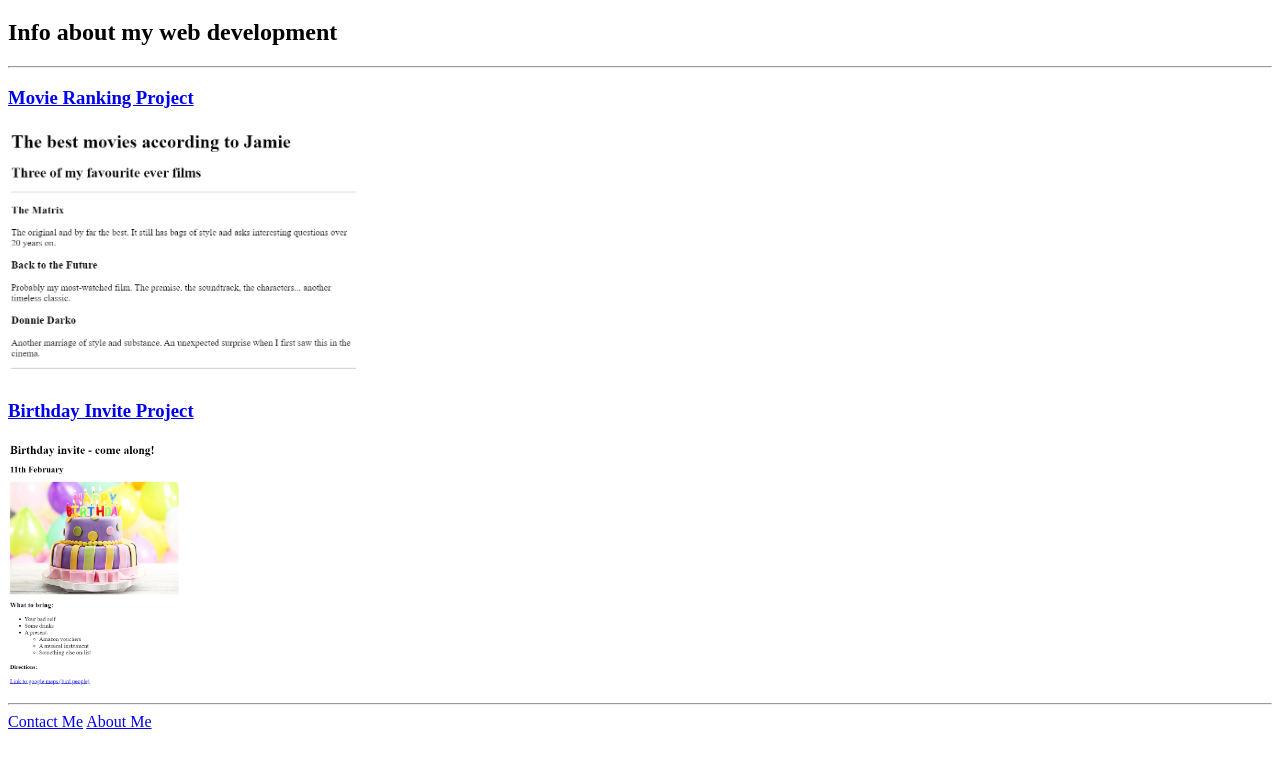
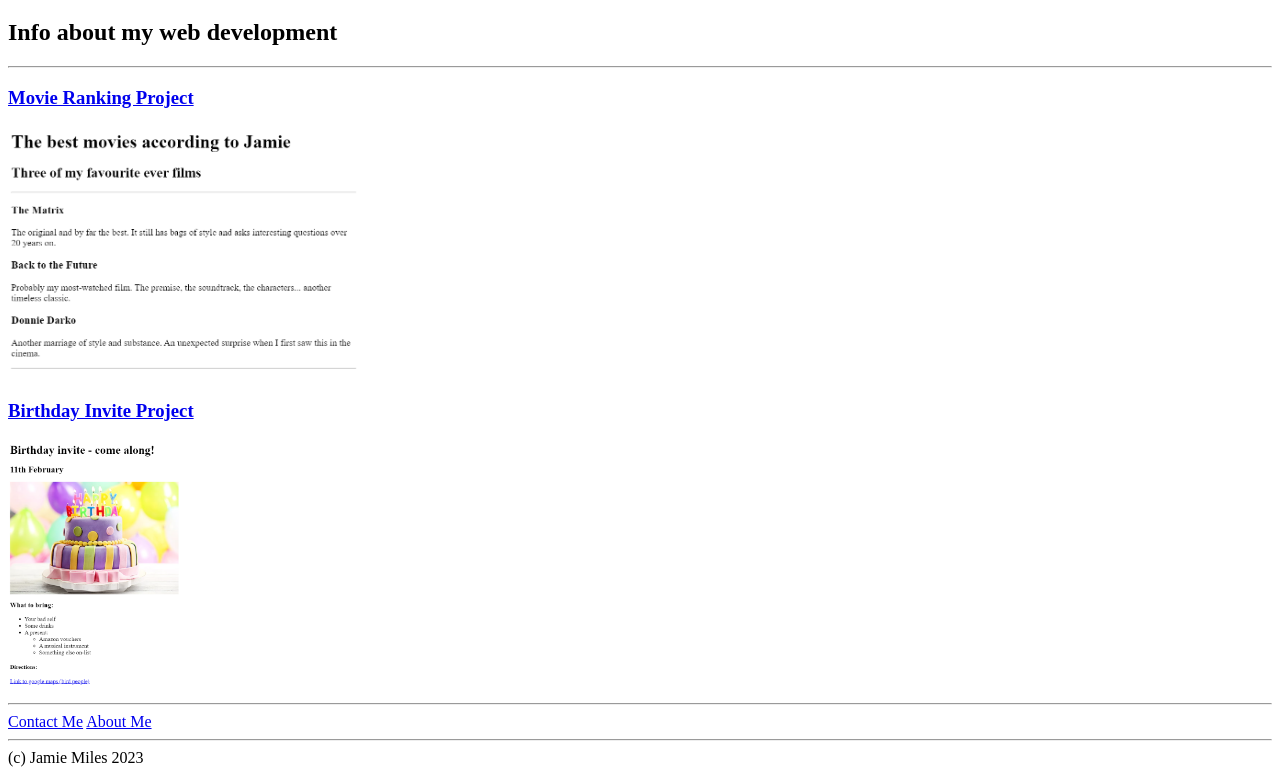
Before and after one commit to JamieMiles99/html-portfolio, a plain HTML site: page index.html in a window 1280 px wide. Shown: the part 61-836 px from the top of the page. Before the commit the page ends 800 px from the top, so only its background shows below. Drawn offline with Linux system fonts and the light colour scheme.

Commit message:
Add files via upload

```diff
--- a/index.html
+++ b/index.html
@@ -16,5 +16,7 @@
         <hr />
             <a href="./public/contact.html">Contact Me</a>
             <a href="./public/about.html">About Me</a>
+        <hr />
+            <footer>(c) Jamie Miles 2023</footer>
         </body>
 </html>
```
